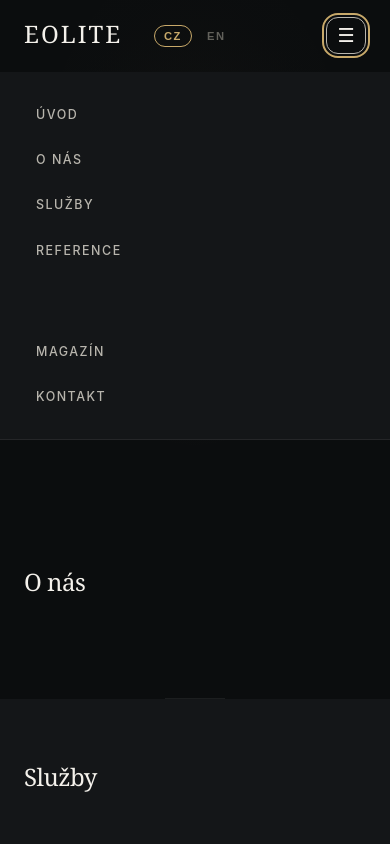
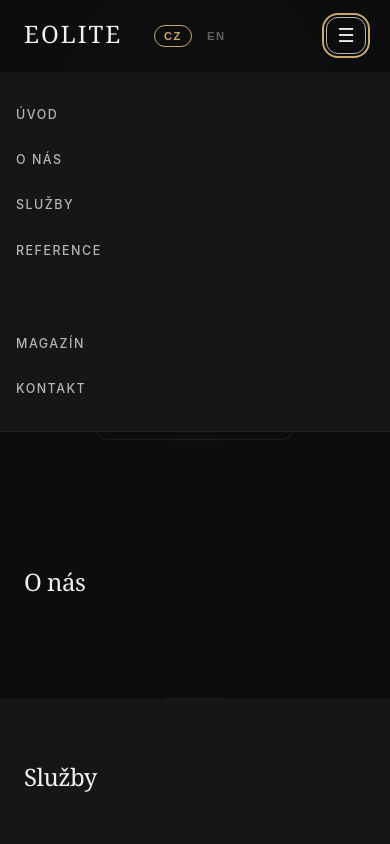
Before and after one commit to EreandilCodes/Eolite, a website: page frontend/index.html in a window 390 px wide. Both pictures are taken after a click on the button "Menu". Shown: the top 844 px of the page. Drawn offline with Linux system fonts and the light colour scheme; no server answers.

Commit message:
fix(mobile menu): make mobile dropdown menu fully opaque and remove gap between Reference and Magazín

```diff
--- a/frontend/css/public.css
+++ b/frontend/css/public.css
@@ -1347,10 +1347,10 @@
     top: var(--header-height);
     left: 0;
     right: 0;
-    background: var(--color-bg-alt);
-    backdrop-filter: blur(20px) saturate(1.4);
+    background: #141618; /* Force solid, no transparency */
+    backdrop-filter: none; /* Remove background blur on mobile menu for legibility */
     border-bottom: 1px solid var(--color-line);
-    padding: 1.25rem;
+    padding: 1.25rem 0;
     flex-direction: column;
     z-index: 500;
   }
@@ -1363,11 +1363,14 @@
     flex-direction: column;
     gap: 0;
     align-items: stretch;
+    margin: 0;
+    padding: 0;
   }
 
   .main-nav li > a {
     padding: 0.75rem 1rem;
     border-radius: var(--radius-sm);
+    margin: 0;
   }
 
   .main-nav li > a::after {
@@ -1378,9 +1381,9 @@
     position: static;
     box-shadow: none;
     border: 1px solid var(--color-line);
-    background: var(--color-bg-alt);
+    background: #141618; /* Solid background for dropdowns in mobile */
     border-radius: var(--radius-sm);
-    margin: 0.25rem 0 0.25rem 1rem;
+    margin: 0;
     padding: 0;
   }
 
```
